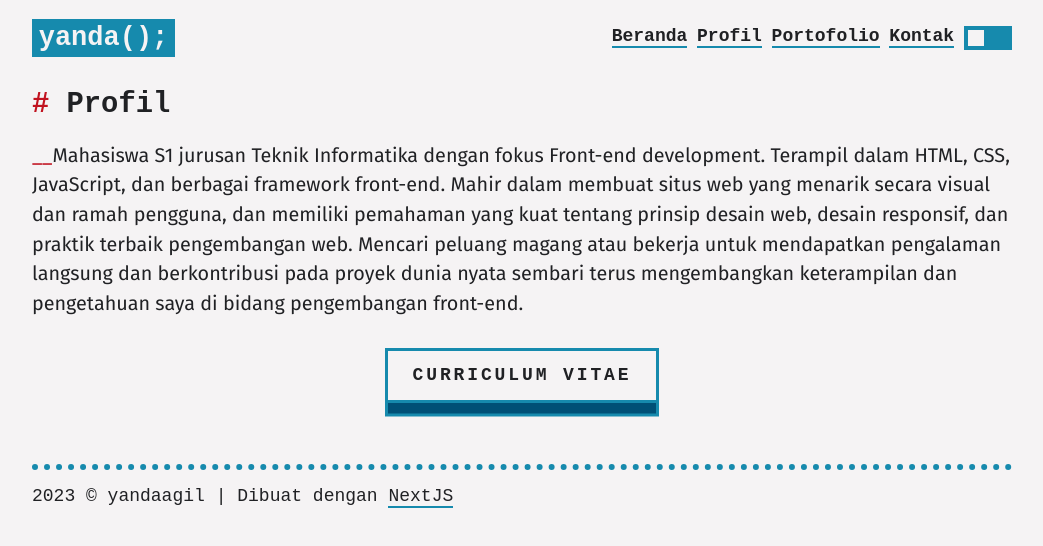
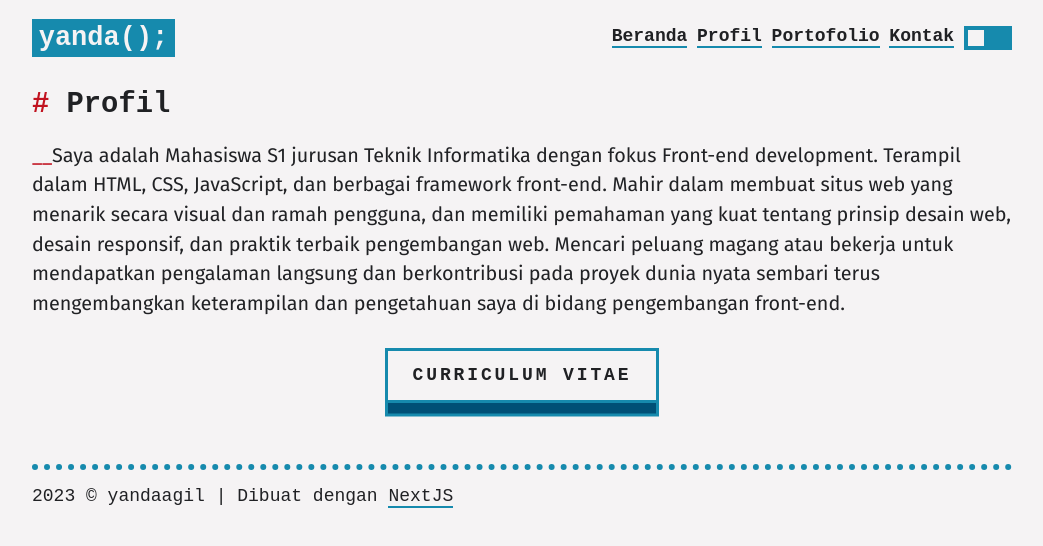
Before and after one commit to yandaagil/personal-web, a Next.js app: page /about in a window 1280 px wide. Shown: the top 546 px of the page, without its empty margins (118-1161 px from the left). Built offline with nearby package versions, Linux system fonts and the light colour scheme.

Commit message:
update text

```diff
--- a/src/pages/about.jsx
+++ b/src/pages/about.jsx
@@ -14,15 +14,15 @@ const About = () => {
           <div className="text-wrapper w-full">
             <h1 className="title smaller">Profil</h1>
             <p className="description paragraph">
-              Mahasiswa S1 jurusan Teknik Informatika dengan fokus Front-end
-              development. Terampil dalam HTML, CSS, JavaScript, dan berbagai
-              framework front-end. Mahir dalam membuat situs web yang menarik
-              secara visual dan ramah pengguna, dan memiliki pemahaman yang kuat
-              tentang prinsip desain web, desain responsif, dan praktik terbaik
-              pengembangan web. Mencari peluang magang atau bekerja untuk
-              mendapatkan pengalaman langsung dan berkontribusi pada proyek
-              dunia nyata sembari terus mengembangkan keterampilan dan
-              pengetahuan saya di bidang pengembangan front-end.
+              Saya adalah Mahasiswa S1 jurusan Teknik Informatika dengan fokus
+              Front-end development. Terampil dalam HTML, CSS, JavaScript, dan
+              berbagai framework front-end. Mahir dalam membuat situs web yang
+              menarik secara visual dan ramah pengguna, dan memiliki pemahaman
+              yang kuat tentang prinsip desain web, desain responsif, dan
+              praktik terbaik pengembangan web. Mencari peluang magang atau
+              bekerja untuk mendapatkan pengalaman langsung dan berkontribusi
+              pada proyek dunia nyata sembari terus mengembangkan keterampilan
+              dan pengetahuan saya di bidang pengembangan front-end.
             </p>
             <div className="button-container center">
               <Link
--- a/src/pages/contact.jsx
+++ b/src/pages/contact.jsx
@@ -14,8 +14,7 @@ const Contact = () => {
           <div className="text-wrapper w-full">
             <h1 className="title smaller">Kontak</h1>
             <p className="description paragraph">
-              Incididunt in cillum magna occaecat nisi qui in exercitation
-              labore anim adipisicing amet irure tempor.
+              Berikut ini adalah kontak saya yang dapat dihubungi.
             </p>
             <div className="button-container center">
               <Link href="" className="btn center" target="">
--- a/src/pages/index.jsx
+++ b/src/pages/index.jsx
@@ -14,7 +14,7 @@ export default function Home() {
           <div className="text-wrapper">
             <h1 className="title">Halo, saya Yanda Agil</h1>
             <p className="description">
-              Saya adalah seorang fresh graduate sebagai pengembang web yang
+              Saya adalah seorang undergraduate sebagai pengembang web yang
               berfokus pada front-end dan web application.
             </p>
             <div className="button-container left">
```
Also changed, not shown: src/pages/portfolio.jsx (+4 -4 lines).
